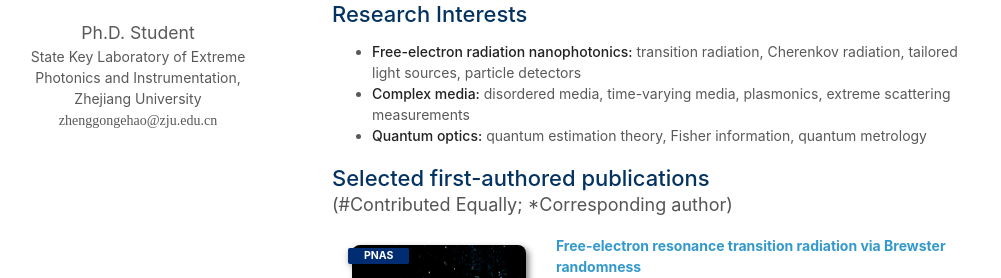
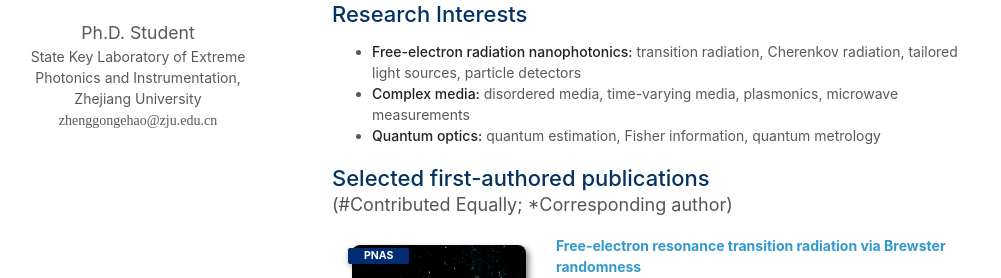
Before and after one commit to zhenggongehao/zhenggongehao.github.io, a Jekyll site: the page built from index.md, in a window 1280 px wide and 900 px high. Shown: the part 299-577 px from the top of the window, without its empty margins (138-1139 px from the left). Built offline with Jekyll 4.4.1, drawn with Linux system fonts in a browser that asks for light colours; nearby versions of some CDN libraries; a style sheet for code colours, icons or effects is not loaded; our own code applies the rules of GitHub Pages for plain Markdown files.

Commit message:
update files

```diff
--- a/index.md
+++ b/index.md
@@ -10,8 +10,8 @@ layout: homepage
 
 ## Research Interests
 - **Free-electron radiation nanophotonics:** transition radiation, Cherenkov radiation, tailored light sources, particle detectors
-- **Complex media:** disordered media, time-varying media, plasmonics, extreme scattering measurements
-- **Quantum optics:** quantum estimation theory, Fisher information, quantum metrology
+- **Complex media:** disordered media, time-varying media, plasmonics, microwave measurements
+- **Quantum optics:** quantum estimation, Fisher information, quantum metrology
 
 {% include_relative _includes/publications.md %}
 
```
